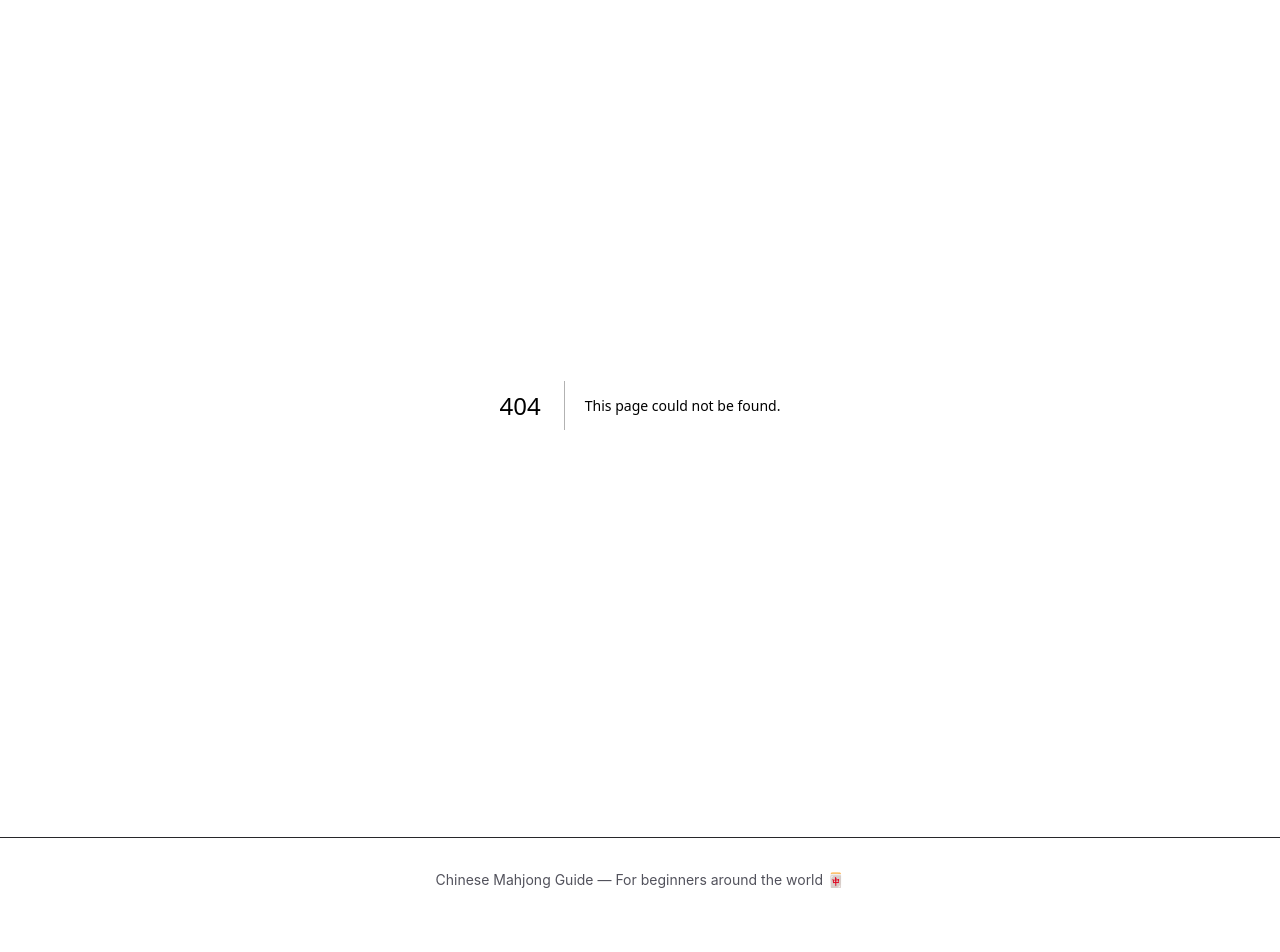
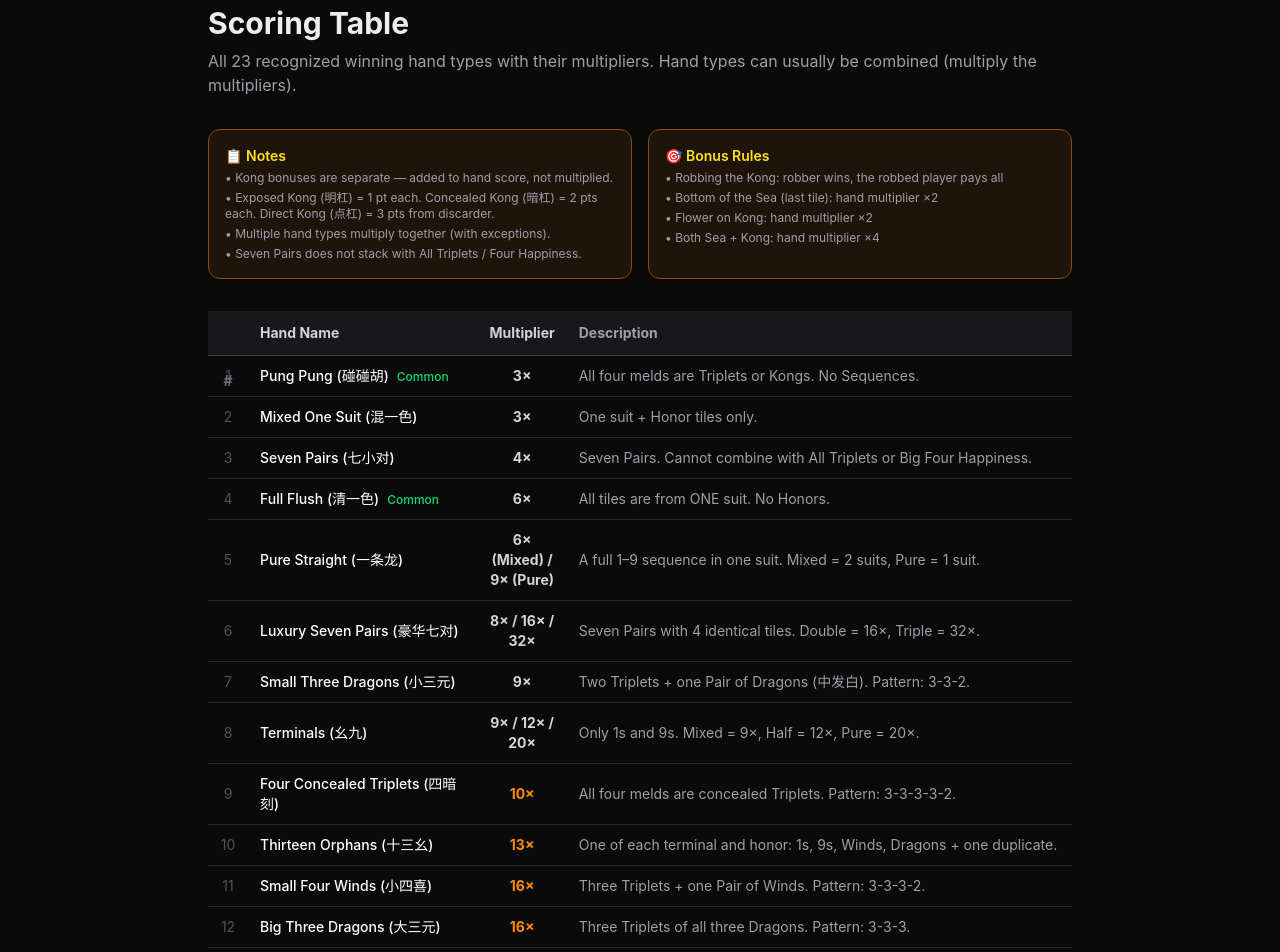
Before and after one commit to rkkbw47fm8-rgb/mahjong-guide, a Next.js app: page /scoring in a window 1280 px wide. Before the commit this address had no page. Shown: the part 80-1032 px from the top of the page. Before the commit the page ends 1002 px from the top, so only its background shows below. Built offline with nearby package versions, Linux system fonts and the light colour scheme.

Commit message:
restore scoring page as Next.js route (static .html didn't work on Vercel)

```diff
--- a/src/app/glossary/page.tsx
+++ b/src/app/glossary/page.tsx
@@ -92,7 +92,7 @@ export default function GlossaryPage() {
       ))}
 
       <div className="flex justify-between border-t border-zinc-800 pt-6">
-        <a href="/scoring-chart.html" className="text-sm text-zinc-500 transition hover:text-white">← Scoring</a>
+        <a href="/scoring" className="text-sm text-zinc-500 transition hover:text-white">← Scoring</a>
         <div />
       </div>
     </div>
--- a/src/app/layout.tsx
+++ b/src/app/layout.tsx
@@ -22,7 +22,7 @@ const navLinks = [
   { href: "/game", label: "Game Setup" },
   { href: "/operations", label: "Play" },
   { href: "/winning", label: "Winning" },
-  { href: "/scoring-chart.html", label: "Scoring" },
+  { href: "/scoring", label: "Scoring" },
   { href: "/glossary", label: "Glossary" },
 ];
 
--- a/src/app/page.tsx
+++ b/src/app/page.tsx
@@ -19,7 +19,7 @@ export default function Home() {
             Start Learning →
           </a>
           <a
-            href="/scoring-chart.html"
+            href="/scoring"
             className="rounded-lg border border-zinc-700 px-6 py-3 font-medium text-zinc-300 transition hover:bg-zinc-800"
           >
             View Scoring Table
@@ -84,7 +84,7 @@ export default function Home() {
               emoji: "📊",
               title: "Scoring Table",
               desc: "23 hand types with multipliers — from 3x to 50x.",
-              href: "/scoring-chart.html",
+              href: "/scoring",
             },
           ].map((c) => (
             <a
--- /dev/null
+++ b/src/app/scoring/page.tsx
@@ -0,0 +1,149 @@
+export default function ScoringPage() {
+  const hands = [
+    { n: 1, name: "Pung Pung (碰碰胡)", mult: "3×", desc: "All four melds are Triplets or Kongs. No Sequences." },
+    { n: 2, name: "Mixed One Suit (混一色)", mult: "3×", desc: "One suit + Honor tiles only." },
+    { n: 3, name: "Seven Pairs (七小对)", mult: "4×", desc: "Seven Pairs. Cannot combine with All Triplets or Big Four Happiness." },
+    { n: 4, name: "Full Flush (清一色)", mult: "6×", desc: "All tiles are from ONE suit. No Honors." },
+    { n: 5, name: "Pure Straight (一条龙)", mult: "6× (Mixed) / 9× (Pure)", desc: "A full 1–9 sequence in one suit. Mixed = 2 suits, Pure = 1 suit." },
+    { n: 6, name: "Luxury Seven Pairs (豪华七对)", mult: "8× / 16× / 32×", desc: "Seven Pairs with 4 identical tiles. Double = 16×, Triple = 32×." },
+    { n: 7, name: "Small Three Dragons (小三元)", mult: "9×", desc: "Two Triplets + one Pair of Dragons (中发白). Pattern: 3-3-2." },
+    { n: 8, name: "Terminals (幺九)", mult: "9× / 12× / 20×", desc: "Only 1s and 9s. Mixed = 9×, Half = 12×, Pure = 20×." },
+    { n: 9, name: "Four Concealed Triplets (四暗刻)", mult: "10×", desc: "All four melds are concealed Triplets. Pattern: 3-3-3-3-2." },
+    { n: 10, name: "Thirteen Orphans (十三幺)", mult: "13×", desc: "One of each terminal and honor: 1s, 9s, Winds, Dragons + one duplicate." },
+    { n: 11, name: "Small Four Winds (小四喜)", mult: "16×", desc: "Three Triplets + one Pair of Winds. Pattern: 3-3-3-2." },
+    { n: 12, name: "Big Three Dragons (大三元)", mult: "16×", desc: "Three Triplets of all three Dragons. Pattern: 3-3-3." },
+    { n: 13, name: "Seven Consecutive Pairs (七连对)", mult: "16×", desc: "7 consecutive Pairs. Extremely rare." },
+    { n: 14, name: "Red Peacock (红孔雀)", mult: "20×", desc: "Bamboo tiles 1, 5, 7, 9 + Red Dragon only. All must be present." },
+    { n: 15, name: "Blue One Se (蓝一色)", mult: "20×", desc: "East, South, West, North, White, and 8 Dot only. Cannot combine with All Honors." },
+    { n: 16, name: "Green One Se (绿一色)", mult: "20×", desc: "Bamboo tiles 2, 3, 4, 6, 8 + Green Dragon only." },
+    { n: 17, name: "All Honors (字一色)", mult: "20×", desc: "All tiles are Winds and Dragons. No suits at all." },
+    { n: 18, name: "Big Four Winds (大四喜)", mult: "24×", desc: "Four Triplets of all four Winds." },
+    { n: 19, name: "Eighteen Arhats (十八罗汉)", mult: "24×", desc: "Four Kongs (18 tiles in hand). The ultimate meld-based hand." },
+    { n: 20, name: "Nine Gates (九连宝灯)", mult: "24×", desc: "Concealed hand only. Has all nine numbers of one suit + any 9th tile." },
+    { n: 21, name: "Seven Stars (七星)", mult: "24×", desc: "Seven different honor tiles. Cannot stack with All Triplets or Four Happiness." },
+    { n: 22, name: "Earthly Hand (地胡)", mult: "50×", desc: "Non-dealer wins on first turn. By discard or self-draw on first draw." },
+    { n: 23, name: "Heavenly Hand (天胡)", mult: "50×", desc: "Dealer wins with initial 14 tiles before playing." },
+  ];
+
+  return (
+    <div className="space-y-8">
+      <section>
+        <h1 className="mb-2 text-3xl font-bold">Scoring Table</h1>
+        <p className="text-zinc-400">
+          All 23 recognized winning hand types with their multipliers. Hand types
+          can usually be combined (multiply the multipliers).
+        </p>
+      </section>
+
+      {/* Notes */}
+      <section className="grid gap-4 sm:grid-cols-2">
+        <div className="rounded-xl border border-yellow-800 bg-yellow-900/20 p-4">
+          <h3 className="mb-1 text-sm font-semibold text-yellow-300">📋 Notes</h3>
+          <ul className="space-y-1 text-xs text-zinc-400">
+            <li>• Kong bonuses are separate — added to hand score, not multiplied.</li>
+            <li>• Exposed Kong (明杠) = 1 pt each. Concealed Kong (暗杠) = 2 pts each. Direct Kong (点杠) = 3 pts from discarder.</li>
+            <li>• Multiple hand types multiply together (with exceptions).</li>
+            <li>• Seven Pairs does not stack with All Triplets / Four Happiness.</li>
+          </ul>
+        </div>
+        <div className="rounded-xl border border-yellow-800 bg-yellow-900/20 p-4">
+          <h3 className="mb-1 text-sm font-semibold text-yellow-300">🎯 Bonus Rules</h3>
+          <ul className="space-y-1 text-xs text-zinc-400">
+            <li>• Robbing the Kong: robber wins, the robbed player pays all</li>
+            <li>• Bottom of the Sea (last tile): hand multiplier ×2</li>
+            <li>• Flower on Kong: hand multiplier ×2</li>
+            <li>• Both Sea + Kong: hand multiplier ×4</li>
+          </ul>
+        </div>
+      </section>
+
+      {/* Scoring Table */}
+      <div className="overflow-x-auto">
+        <table className="w-full text-sm">
+          <thead>
+            <tr className="border-b border-zinc-700 bg-zinc-800/50 text-left">
+              <th className="sticky top-12 w-10 px-2 py-3 text-center text-zinc-500">#</th>
+              <th className="px-3 py-3 text-zinc-300">Hand Name</th>
+              <th className="w-20 px-3 py-3 text-center text-zinc-300">Multiplier</th>
+              <th className="hidden px-3 py-3 text-zinc-400 sm:table-cell">Description</th>
+            </tr>
+          </thead>
+          <tbody>
+            {hands.map((h) => (
+              <tr
+                key={h.n}
+                className={`border-b border-zinc-800 transition hover:bg-zinc-800/30 ${
+                  h.mult === "50×"
+                    ? "bg-red-900/10"
+                    : parseInt(h.mult) >= 20
+                      ? "bg-yellow-900/10"
+                      : ""
+                }`}
+              >
+                <td className="px-2 py-2.5 text-center text-zinc-600">{h.n}</td>
+                <td className="px-3 py-2.5 font-medium text-white">
+                  {h.name}
+                  {h.n === 1 && <span className="ml-2 text-xs text-green-400">Common</span>}
+                  {h.n === 4 && <span className="ml-2 text-xs text-green-400">Common</span>}
+                  {h.n === 22 && <span className="ml-2 text-xs text-red-400">Top</span>}
+                  {h.n === 23 && <span className="ml-2 text-xs text-red-400">Top</span>}
+                </td>
+                <td className="px-3 py-2.5 text-center font-bold">
+                  <span
+                    className={
+                      h.mult === "50×"
+                        ? "text-red-400"
+                        : parseInt(h.mult) >= 20
+                          ? "text-yellow-400"
+                          : parseInt(h.mult) >= 10
+                            ? "text-orange-400"
+                            : "text-zinc-300"
+                    }
+                  >
+                    {h.mult}
+                  </span>
+                </td>
+                <td className="hidden px-3 py-2.5 text-zinc-400 sm:table-cell">
+                  {h.desc}
+                </td>
+              </tr>
+            ))}
+          </tbody>
+        </table>
+      </div>
+
+      {/* Kong scoring */}
+      <section className="rounded-xl border border-zinc-800 bg-zinc-900/50 p-5">
+        <h2 className="mb-3 text-lg font-bold text-white">Kong Payouts</h2>
+        <p className="mb-3 text-sm text-zinc-400">
+          Kong bonuses are paid separately — not multiplied with your hand score.
+        </p>
+        <div className="grid gap-3 sm:grid-cols-3">
+          <div className="rounded-lg border border-zinc-700 bg-zinc-800/50 p-3 text-center">
+            <p className="text-lg font-bold text-green-400">1 pt</p>
+            <p className="text-xs text-zinc-400">Exposed Kong (明杠)</p>
+            <p className="mt-1 text-xs text-zinc-600">Each opponent pays</p>
+          </div>
+          <div className="rounded-lg border border-zinc-700 bg-zinc-800/50 p-3 text-center">
+            <p className="text-lg font-bold text-yellow-400">2 pts</p>
+            <p className="text-xs text-zinc-400">Concealed Kong (暗杠)</p>
+            <p className="mt-1 text-xs text-zinc-600">Each opponent pays</p>
+          </div>
+          <div className="rounded-lg border border-red-700 bg-red-900/10 p-3 text-center">
+            <p className="text-lg font-bold text-red-400">3 pts</p>
+            <p className="text-xs text-zinc-400">Direct Kong (点杠)</p>
+            <p className="mt-1 text-xs text-zinc-600">Only the discarder pays</p>
+          </div>
+        </div>
+        <p className="mt-3 rounded-lg border border-yellow-700 bg-yellow-900/20 p-2 text-xs text-yellow-300">
+          💡 Kong points are <strong>not multiplied</strong> — they&apos;re added directly to your hand score.
+        </p>
+      </section>
+
+      <div className="flex justify-between border-t border-zinc-800 pt-6">
+        <a href="/winning" className="text-sm text-zinc-500 transition hover:text-white">← Winning</a>
+        <a href="/glossary" className="rounded-lg bg-red-600 px-5 py-2 text-sm font-medium text-white transition hover:bg-red-700">Next: Glossary →</a>
+      </div>
+    </div>
+  );
+}
--- a/src/app/winning/page.tsx
+++ b/src/app/winning/page.tsx
@@ -198,7 +198,7 @@ export default function WinningPage() {
 
       <div className="flex justify-between border-t border-zinc-800 pt-6">
         <a href="/operations" className="text-sm text-zinc-500 transition hover:text-white">← Table Operations</a>
-        <a href="/scoring-chart.html" className="rounded-lg bg-red-600 px-5 py-2 text-sm font-medium text-white transition hover:bg-red-700">Next: Scoring →</a>
+        <a href="/scoring" className="rounded-lg bg-red-600 px-5 py-2 text-sm font-medium text-white transition hover:bg-red-700">Next: Scoring →</a>
       </div>
     </div>
   );
```
